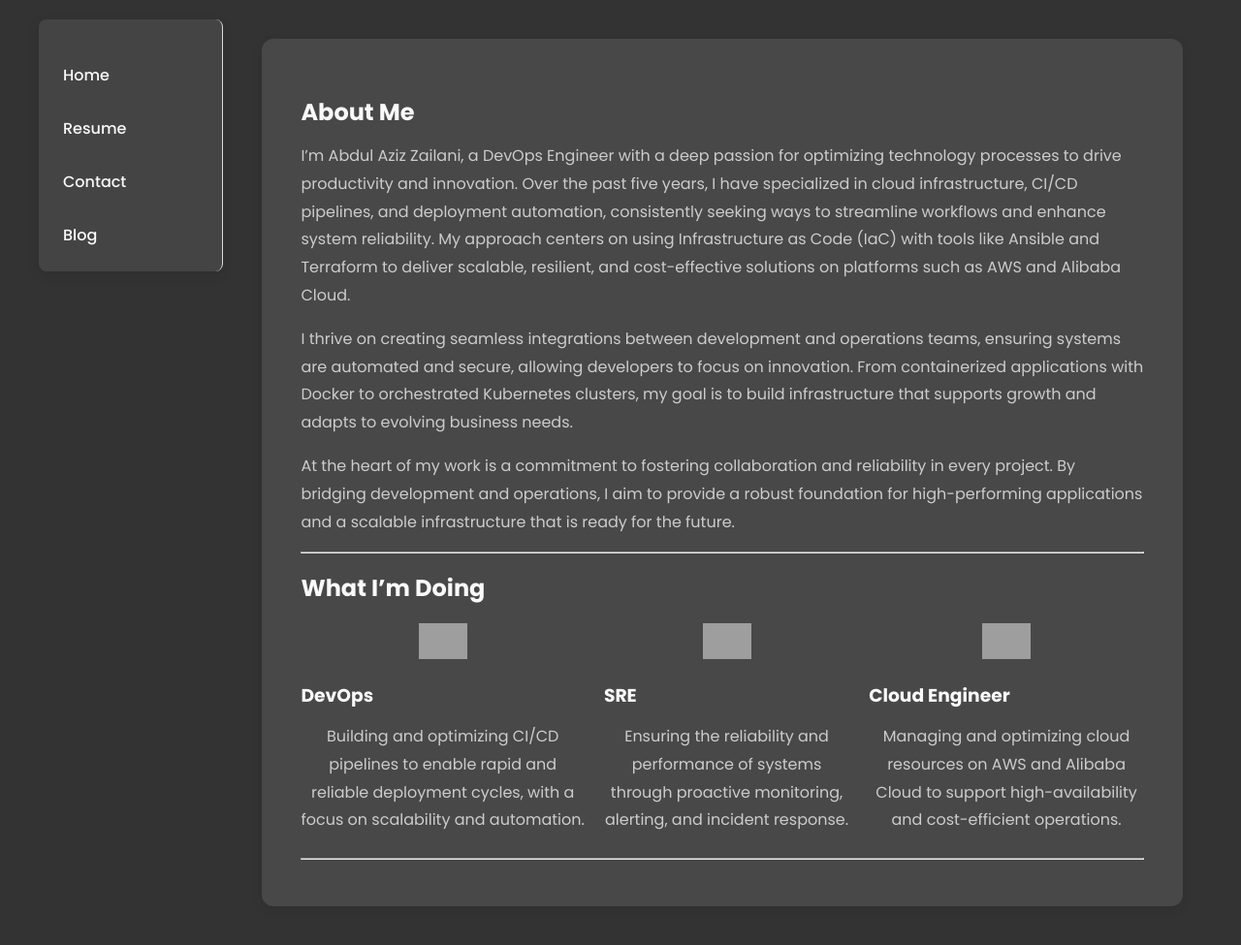
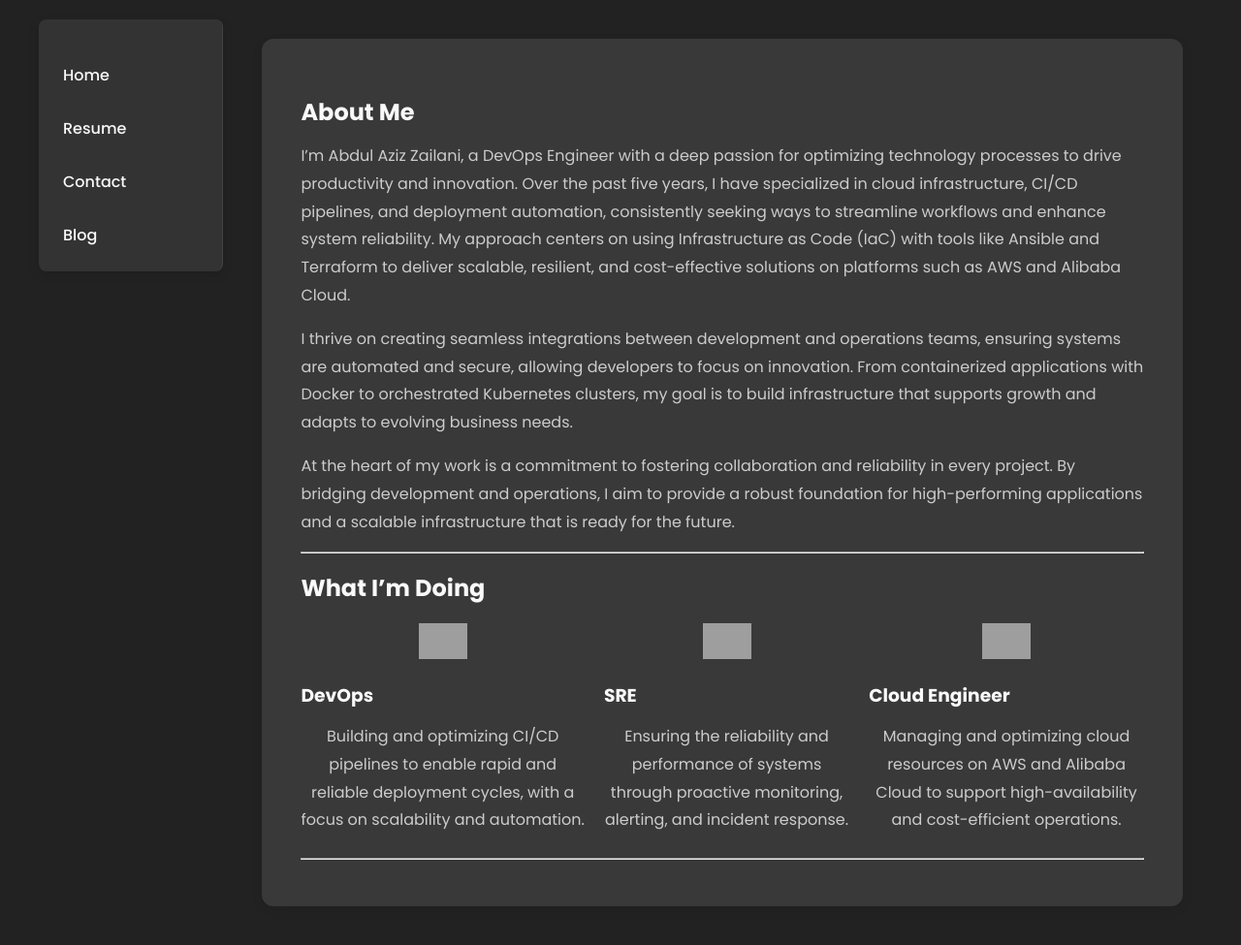
Before and after one commit to azizzailani/azizzailani.github.io, a Jekyll site: the page built from index.md, in a window 1280 px wide. Shown: the whole page at 97% size. Built offline with Jekyll 4.4.1, drawn with Linux system fonts in a browser that asks for light colours; grey boxes are pictures that could not be loaded.

Commit message:
style.css: adjust background colors and add comments for clarity

```diff
--- a/assets/css/style.css
+++ b/assets/css/style.css
@@ -5,9 +5,9 @@
 body {
     font-family: 'Poppins', sans-serif;
     color: #f9f9f9;
-    /* Ubah warna teks menjadi lebih terang untuk kontras dengan latar belakang gelap */
-    background-color: #333;
-    /* Warna latar belakang gelap */
+    /* Warna teks menjadi lebih terang untuk kontras dengan latar belakang gelap */
+    background-color: #222;
+    /* Warna latar belakang yang lebih gelap */
     margin: 0;
     padding: 0;
     display: flex;
@@ -20,6 +20,7 @@ body {
     display: flex;
     width: 100%;
     max-width: 1200px;
+    /* Maksimal lebar untuk tata letak yang rapi */
     padding: 20px;
 }
 
@@ -27,12 +28,14 @@ body {
 header {
     width: 220px;
     /* Lebar header */
-    background-color: #444;
+    background-color: #333;
     /* Warna latar belakang header */
     padding: 15px;
-    border-right: 1px solid #ddd;
+    border-right: 1px solid #444;
+    /* Perubahan warna border */
     border-radius: 8px;
     box-shadow: 0 4px 12px rgba(0, 0, 0, 0.1);
+    /* Bayangan lebih kuat */
     position: sticky;
     top: 20px;
     align-self: flex-start;
@@ -42,12 +45,13 @@ header {
 }
 
 header:hover {
-    background-color: #555;
+    background-color: #444;
     /* Warna latar belakang saat hover */
     box-shadow: 0 6px 16px rgba(0, 0, 0, 0.2);
     /* Bayangan lebih kuat saat hover */
 }
 
+/* Navigasi */
 nav {
     display: flex;
     flex-direction: column;
@@ -134,9 +138,12 @@ li {
 
     header {
         width: 100%;
+        /* Membuat lebar header 100% pada mobile */
         height: auto;
         border-right: none;
+        /* Menghilangkan border kanan pada mobile */
         border-bottom: 1px solid #ddd;
+        /* Menambahkan border bawah pada mobile */
         margin-bottom: 20px;
         display: flex;
         justify-content: center;
@@ -145,6 +152,7 @@ li {
 
     nav {
         flex-direction: row;
+        /* Navbar horizontal pada mobile */
         justify-content: center;
         gap: 15px;
     }
```
